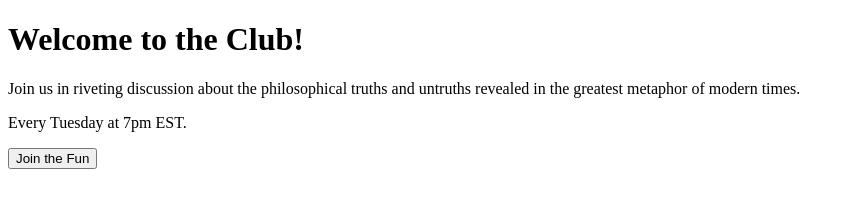
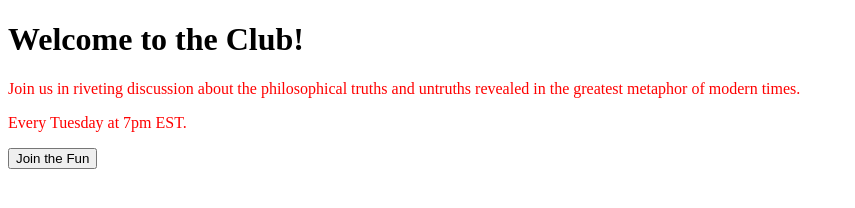
Before and after one commit to afrobotDev/Textio, a website: page index.html in a window 1280 px wide. Both pictures are taken after a click on the button "Join the Fun". Shown: the whole page, without its empty margins (0-855 px from the left). Drawn offline with Linux system fonts and the light colour scheme.

Commit message:
Fix onJoinClick to iterate over paragraphs

```diff
--- a/index.html
+++ b/index.html
@@ -17,7 +17,11 @@
   <script>
     function onJoinClick() {
       document.getElementById("mainHeading").textContent = "Welcome to the Club!";
-}
+      const paragraphs = document.getElementsByTagName("p");
+      for (const p of paragraphs) {
+        p.style.color = "red";
+      }
+    }
   </script>
   </body>
 </html>
```
